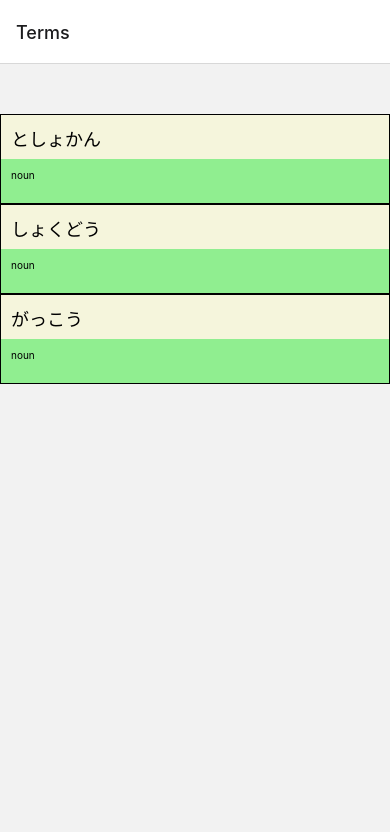
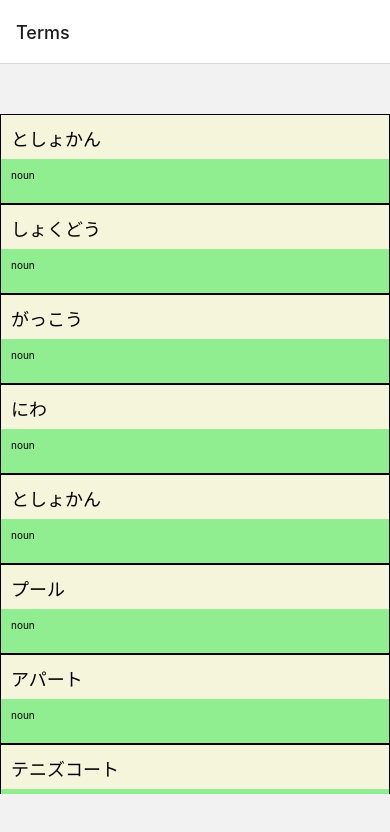
Before and after one commit to walkerGiavanna/2053-Final, a React Native app: screen /Terms in a window 390 px wide. Shown: the top 832 px of the page. Built offline with nearby package versions, Linux system fonts and the light colour scheme.

Commit message:
updating terms array

```diff
--- a/TermsConst.js
+++ b/TermsConst.js
@@ -1,3 +1,5 @@
 import React, { useState, useEffect } from 'react';
 
-export const terms = [{term: "としょかん", termDescription: "noun", termDefinition: "library"}, {term: "しょくどう", termDescription: "noun", termDefinition: "dining hall"}, {term: "がっこう", termDescription: "noun", termDefinition: "school"}];
+export const terms = [{term: "としょかん", termDescription: "noun", termDefinition: "library"}, {term: "しょくどう", termDescription: "noun", termDefinition: "dining hall"}, {term: "がっこう", termDescription: "noun", termDefinition: "school"}, {term: "にわ", termDescription: "noun", termDefinition: "library"}, {term: "としょかん", termDescription: "noun", termDefinition: "garden"}, {term: "プール", termDescription: "noun", termDefinition: "pool"}, {term: "アパート", termDescription: "noun", termDefinition: "apartment"}, {term: "テニズコート", termDescription: "noun", termDefinition: "tennis courts"}, {term: "電車", termDescription: "noun", termDefinition: "train"},];
+
+export const termsLength = terms.length;
```
